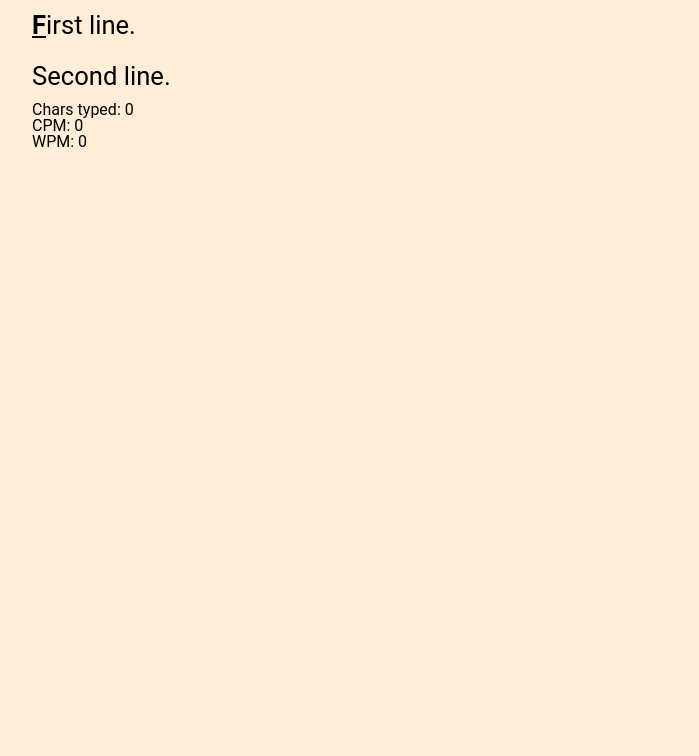
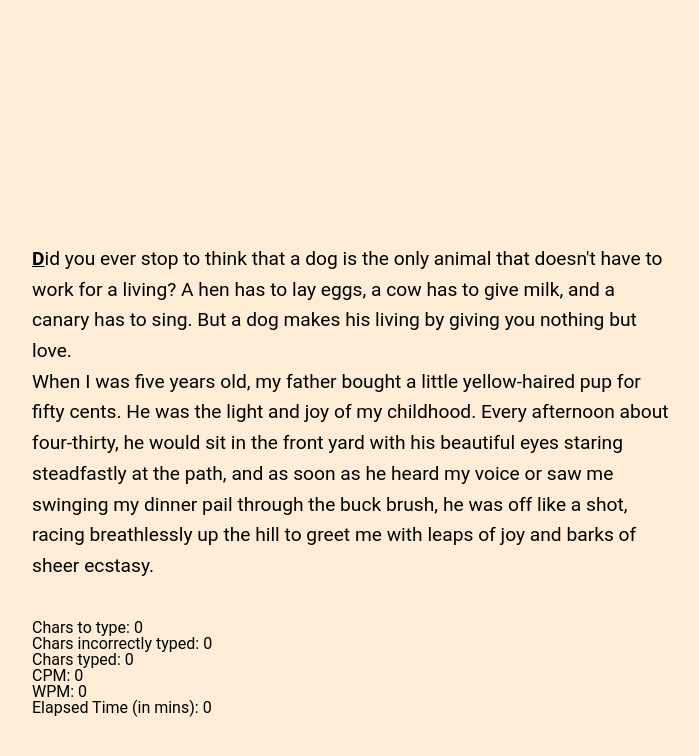
Before and after one commit to jasbir-singh/typer, a React (Create React App) app: page / in a window 1280 px wide. Shown: the top 756 px of the page, without its empty margins (288-987 px from the left). Built offline with nearby package versions, Linux system fonts and the light colour scheme.

Commit message:
Refactor

```diff
--- a/src/App.js
+++ b/src/App.js
@@ -5,17 +5,25 @@ import TypingStats from './TypingStats';
 import { connect } from 'react-redux';
 
 const StyledApp = styled.div`
-  margin: auto;
+  height: 100%;
+  padding: 0;
+  margin: 0;
+  height: 40vh;
+  padding: 25%;
+
   display: flex;
+  align-items: center;
   justify-content: center;
-  align-content: center;
-  flex-direction: column;
-  width: 50%
 `;
 
 class App extends Component {
   typingSummary() {
-    return (<TypingStats />);
+    return (
+      <div>
+        <p>Summary Statistics</p>
+        <TypingStats />
+      </div>
+    );
   }
 
   currentlyTyping() {
@@ -28,15 +36,16 @@ class App extends Component {
   }
   render() {
     const { typingFinished } = this.props;
+    console.log(`Typing finished ${typingFinished}`);
     return (
-      <StyledApp className="App container">
-        { typingFinished ? this.typingSummary() :  this.currentlyTyping() }
+      <StyledApp className="App flex-container">
+          { typingFinished ? this.typingSummary() :  this.currentlyTyping() }
       </StyledApp>
     );
   }
 }
 
-const mapStateToProps = (state) => ({ typingFinished: state.typingFinshed });
+const mapStateToProps = (state) => ({ typingFinished: state.typingFinished });
 
 export default connect(
   mapStateToProps,
--- a/src/Paragraph.js
+++ b/src/Paragraph.js
@@ -19,18 +19,12 @@ const StyledParagraph = styled.div`
 
 const Paragraph = ({ text, currentPosition, currentPara, errorPosition, paraIndex }) => {
   const charToClass = (index) => {
-    if ((index === currentPosition) && currentPara === paraIndex) {
+    if ((errorPosition === index) && (currentPara === paraIndex)) {
+      return 'char--current char--error';
+    } else if ((index === currentPosition) && (currentPara === paraIndex)) {
       return 'char--current';
     } else if ((paraIndex < currentPara) || ((paraIndex === currentPara) && (index < currentPosition))) {
       return 'char--correctly-typed'
-    } else {
-      return '';
-    };
-  };
-
-  const errorToClass = (index) => {
-    if ((errorPosition === index) && (currentPara === paraIndex)) {
-      return 'char--error';
     } else {
       return '';
     };
@@ -45,7 +39,7 @@ const Paragraph = ({ text, currentPosition, currentPara, errorPosition, paraInde
             (char, j) => (
               <span
                 key={j}
-                className={`index-${j} ${charToClass(j)} ${errorToClass(j)}`}>
+                className={`${charToClass(j)}`}>
                 { char }
               </span>
             )
--- a/src/Text.js
+++ b/src/Text.js
@@ -10,8 +10,9 @@ import styled from 'styled-components';
 import Paragraph from './Paragraph';
 
 const  StyledText = styled.div`
-  line-height: 2em;
-  font-size: 1.6em;
+  line-height: 1.6em;
+  font-size: 1.2em;
+  margin-bottom: 2em;
 `;
 
 class Text extends Component {
--- a/src/TypingStats.js
+++ b/src/TypingStats.js
@@ -3,11 +3,40 @@ import { connect } from 'react-redux';
 import { updateTypingStats } from './actions';
 import styled from 'styled-components';
 
+const CurrentlyTypedStats = ({
+  charsTyped,
+  minutesSinceTyping,
+  numberOfErrors,
+  wpm,
+  cpm,
+}) => (
+  <StyledTypingStats>
+    <p>
+      Chars to type: { charsTyped }
+    </p>
+    <p>
+      Chars incorrectly typed: { numberOfErrors }
+    </p>
+    <p>
+      Chars typed: { charsTyped }
+    </p>
+    <p>
+      CPM: { cpm }
+    </p>
+    <p>
+      WPM: { wpm }
+    </p>
+    <p>
+      Elapsed Time (in mins): { roundTo2Dp(minutesSinceTyping) }
+    </p>
+  </StyledTypingStats>
+)
 
 const StyledTypingStats = styled.div`
   p {
-    margin: 0;
-    line-height: 1em;
+  margin-bottom: 0;
+  margin-top: 0;
+  line-height: 1em;
   }
 `;
 
@@ -33,38 +62,50 @@ class TypingStats extends Component {
   }
 
   stopLoop() {
+    console.log('Stop loop');
     clearInterval(this._loop);
     /* window.cancelAnimationFrame(this._loop); */
   }
 
   render() {
-    const numberOfCharsinAWord = 5;
-    const { startedTypingAt, charsTyped, currentTime } = this.props;
-    const minutesSinceTyping = (currentTime - startedTypingAt)/(60*1000);
-    const cpm = minutesSinceTyping ? Math.round(charsTyped / minutesSinceTyping, 2) : 0;
-    const wpm = Math.round(cpm/numberOfCharsinAWord, 2);
+    if (this.props.typingFinished) this.stopLoop();
 
     return (
-      <StyledTypingStats>
-        <p>
-          Chars typed: { charsTyped }
-        </p>
-        <p>
-          CPM: { cpm }
-        </p>
-        <p>
-          WPM: { wpm }
-        </p>
-      </StyledTypingStats>
+      <CurrentlyTypedStats {...this.props} />
     );
   }
 }
 
-const mapStateToProps = state => ({
-  startedTypingAt: state.startedTypingAt,
-  charsTyped: state.currentPosition,
-  currentTime: state.currentTime,
-});
+const numberOfCharsinAWord = 5;
+const sum = (arr) => arr.reduce((a, b) => a + b, 0);
+const roundTo2Dp = (num) => Math.round(num, 2);
+
+const mapStateToProps = (
+  {
+    numberOfErrors,
+    text,
+    currentPara,
+    startedTypingAt,
+    currentPosition,
+    currentTime,
+    typingFinished
+  }
+) => {
+  const minutesSinceTyping = ((currentTime - startedTypingAt)/(60*1000)) || 0;
+  const charsTyped = sum(text.slice(0, currentPara).map(x => x.length)) + currentPosition;
+  const cpm = charsTyped && minutesSinceTyping ? Math.round(charsTyped / minutesSinceTyping, 2) : 0;
+  const wpm = Math.round(cpm/numberOfCharsinAWord, 2);
+  const typeableChars = sum(text.map(x => x.length));
+
+  return {
+    typingFinished,
+    charsTyped,
+    minutesSinceTyping,
+    numberOfErrors,
+    wpm,
+    cpm,
+  }
+};
 
 export default connect(
   mapStateToProps,
--- a/src/actions.js
+++ b/src/actions.js
@@ -15,7 +15,7 @@ const typeSuccess = (key, currentPosition) => ({
   type: TYPE_SUCCESS,
   payload: {
     lastKeyTyped: key.key,
-    currentTime: Date.now(),
+    // currentTime: Date.now(),
   }
 });
 
--- a/src/index.css
+++ b/src/index.css
@@ -3,4 +3,5 @@ body {
   padding: 0;
   background-color: #FFEDD7;
   font-family: "Source Sans Pro","Roboto","Open Sans",Arial,sans-serif;
+  min-height: 100%;
 }
--- a/src/reducers.js
+++ b/src/reducers.js
@@ -7,12 +7,12 @@ import {
 } from './actions';
 // import { combineReducers } from 'redux';
 
-// const text1 = `Did you ever stop to think that a dog is the only animal that doesn't have to work for a living? A hen has to lay eggs, a cow has to give milk, and a canary has to sing. But a dog makes his living by giving you nothing but love. `;
+const text1 = `Did you ever stop to think that a dog is the only animal that doesn't have to work for a living? A hen has to lay eggs, a cow has to give milk, and a canary has to sing. But a dog makes his living by giving you nothing but love.`;
 
-// const text2 = `When I was five years old, my father bought a little yellow-haired pup for fifty cents. He was the light and joy of my childhood. Every afternoon about four-thirty, he would sit in the front yard with his beautiful eyes staring steadfastly at the path, and as soon as he heard my voice or saw me swinging my dinner pail through the buck brush, he was off like a shot, racing breathlessly up the hill to greet me with leaps of joy and barks of sheer ecstasy. `;
+const text2 = `When I was five years old, my father bought a little yellow-haired pup for fifty cents. He was the light and joy of my childhood. Every afternoon about four-thirty, he would sit in the front yard with his beautiful eyes staring steadfastly at the path, and as soon as he heard my voice or saw me swinging my dinner pail through the buck brush, he was off like a shot, racing breathlessly up the hill to greet me with leaps of joy and barks of sheer ecstasy. `;
 
-const text1 = `First line.`;
-const text2 = `Second line.`;
+// const text1 = `First line.`;
+// const text2 = `Second line.`;
 
 const text = [text1, text2];
 const initialState = {
```
